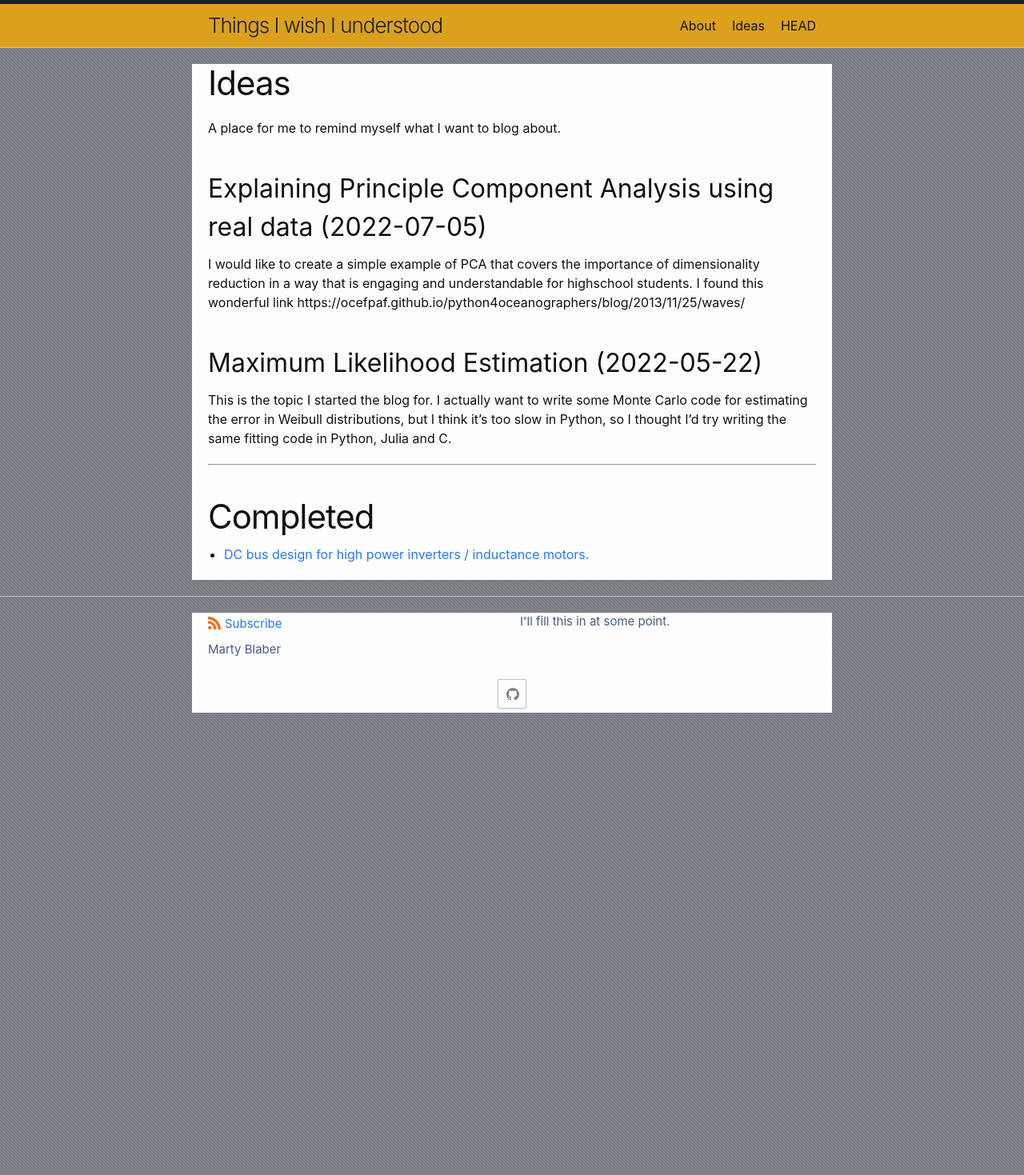
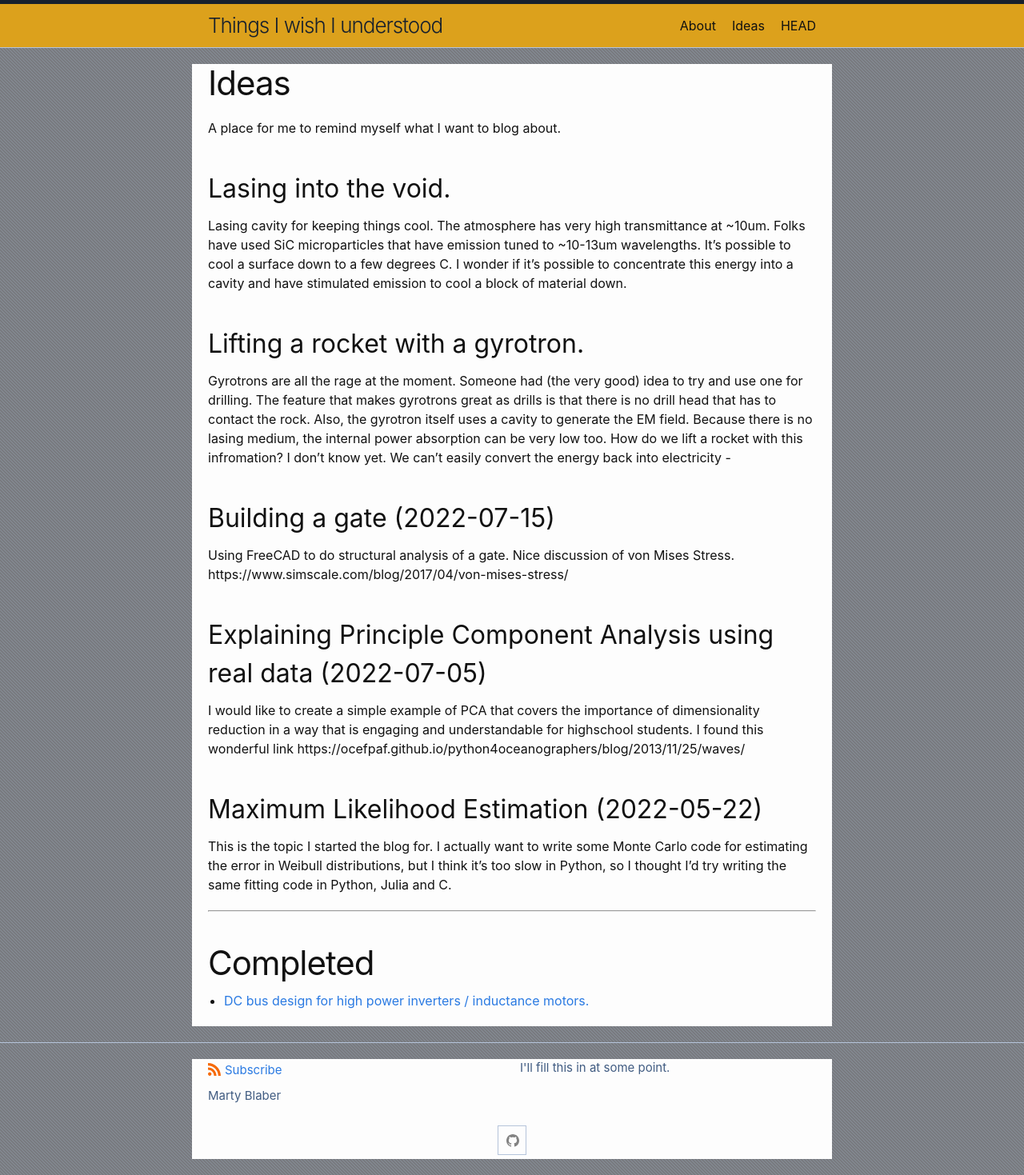
Before and after one commit to martyblaber/martyblaber.github.io, a Jekyll site: the page built from ideas.md, in a window 1280 px wide. Shown: the whole page at 80% size. Built offline with Jekyll 4.4.1, drawn with Linux system fonts in a browser that asks for light colours; before the commit the page ends 911 px from its top, so only the background shows below that.

Commit message:
Updates to my treadmill story and some random ideas.

```diff
--- a/ideas.md
+++ b/ideas.md
@@ -6,6 +6,20 @@ permalink: /ideas/
 
 A place for me to remind myself what I want to blog about.
 
+## Lasing into the void.
+Lasing cavity for keeping things cool.
+The atmosphere has very high transmittance at ~10um. Folks have used SiC microparticles that have emission tuned to ~10-13um wavelengths. It's possible to cool a surface down to a few degrees C.
+I wonder if it's possible to concentrate this energy into a cavity and have stimulated emission to cool a block of material down.
+
+## Lifting a rocket with a gyrotron.
+Gyrotrons are all the rage at the moment. Someone had (the very good) idea to try and use one for drilling. The feature that makes gyrotrons great as drills is that there is no drill head that has to contact the rock. Also, the gyrotron itself uses a cavity to generate the EM field. Because there is no lasing medium, the internal power absorption can be very low too.
+How do we lift a rocket with this infromation? I don't know yet. We can't easily convert the energy back into electricity -
+
+
+## Building a gate (2022-07-15)
+Using FreeCAD to do structural analysis of a gate.
+Nice discussion of von Mises Stress.
+https://www.simscale.com/blog/2017/04/von-mises-stress/
 
 ## Explaining Principle Component Analysis using real data (2022-07-05)
 I would like to create a simple example of PCA that covers the importance of dimensionality reduction in a way that is engaging and understandable for highschool students.
```
Also changed, not shown: _posts/2022-07-23-06-52-treadmill-power-supply.md (added, +19 -0 lines), assets/images/2022-07-23_SCK0120.jpg (added), assets/images/2022_08_07-Atmospheric_electromagnetic_opacity.svg (added), 1 other file.
